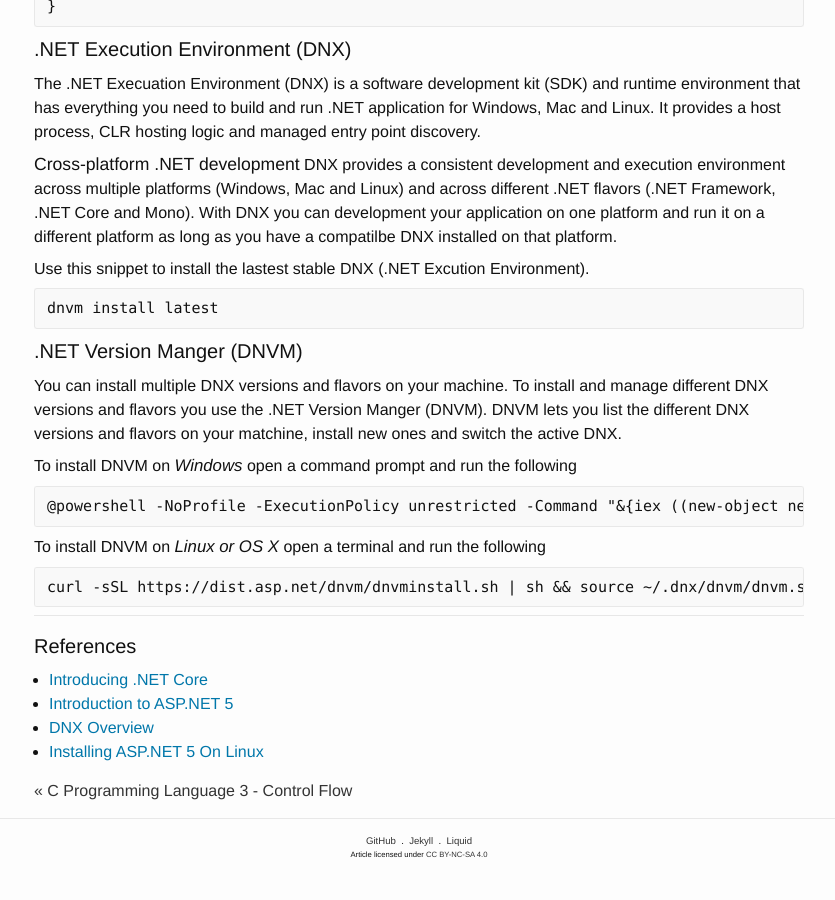
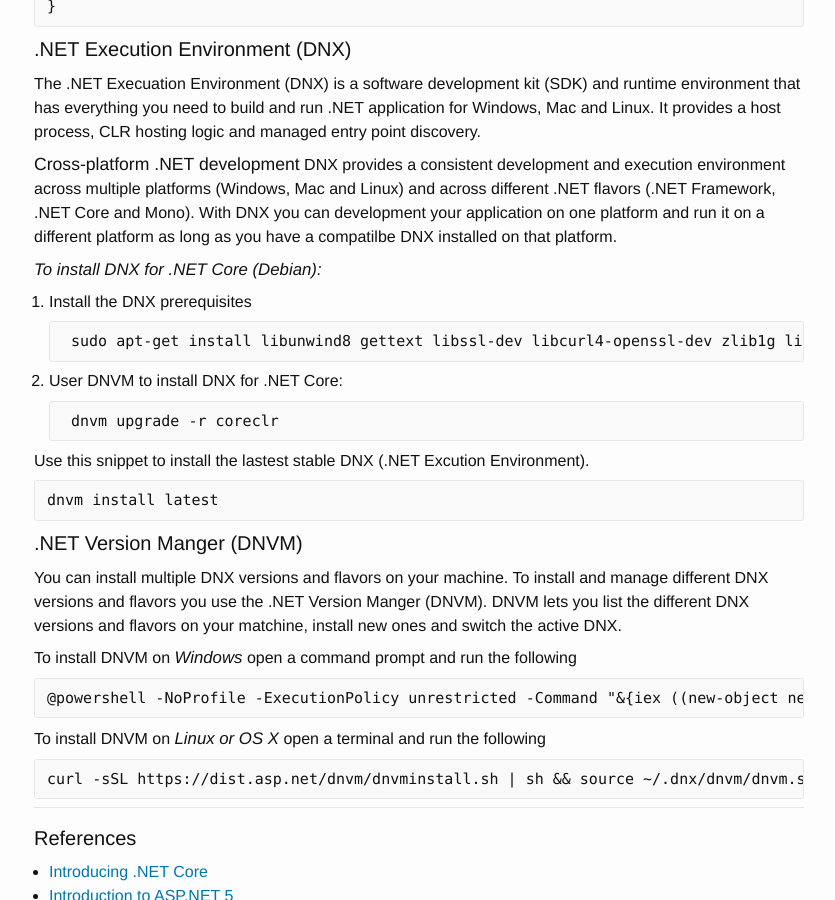
Before and after one commit to ousiax/ousiax.github.io, a Jekyll site: the page built from _posts/2016-04-21-introducing-dot-net-core.md, in a window 1280 px wide and 900 px high, scrolled down 1652 px. Shown: the whole window, without its empty margins (221-1056 px from the left). Built offline with Jekyll 4.4.1, drawn with Linux system fonts in a browser that asks for light colours; comment, search, counter and statistics services are not loaded; before the commit the page ends 2527 px from its top, so only the background shows below that.

Commit message:
Update 2016-04-21-introducing-dot-net-core.md

```diff
--- a/_posts/2016-04-21-introducing-dot-net-core.md
+++ b/_posts/2016-04-21-introducing-dot-net-core.md
@@ -67,6 +67,16 @@
 
 **Cross-platform .NET development** DNX provides a consistent development and execution environment across multiple platforms (Windows, Mac and Linux) and across different .NET flavors (.NET Framework, .NET Core and Mono). With DNX you can development your application on one platform and run it on a different platform as long as you have a compatilbe DNX installed on that platform.
 
+*To install DNX for .NET Core (Debian):*
+
+1. Install the DNX prerequisites
+
+        sudo apt-get install libunwind8 gettext libssl-dev libcurl4-openssl-dev zlib1g libicu-dev uuid-dev
+
+2. User DNVM to install DNX for .NET Core:
+
+        dnvm upgrade -r coreclr
+
 Use this snippet to install the lastest stable DNX (.NET Excution Environment).
 
     dnvm install latest
```
